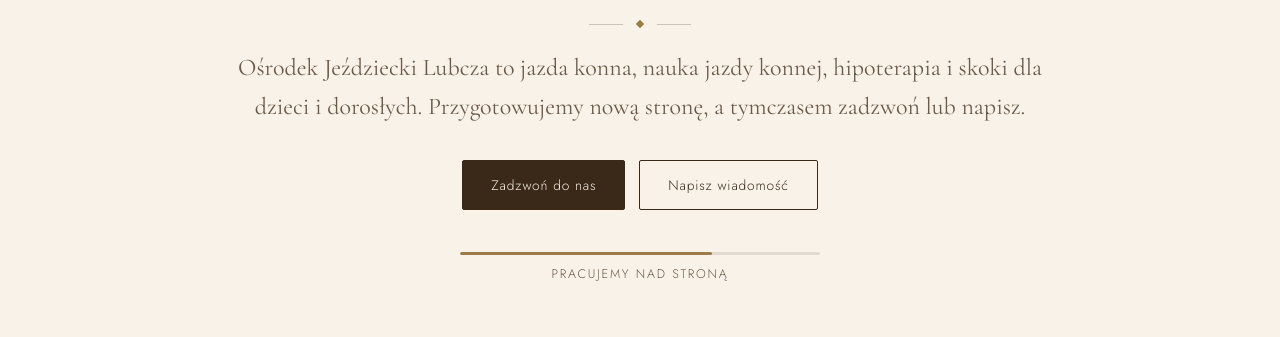
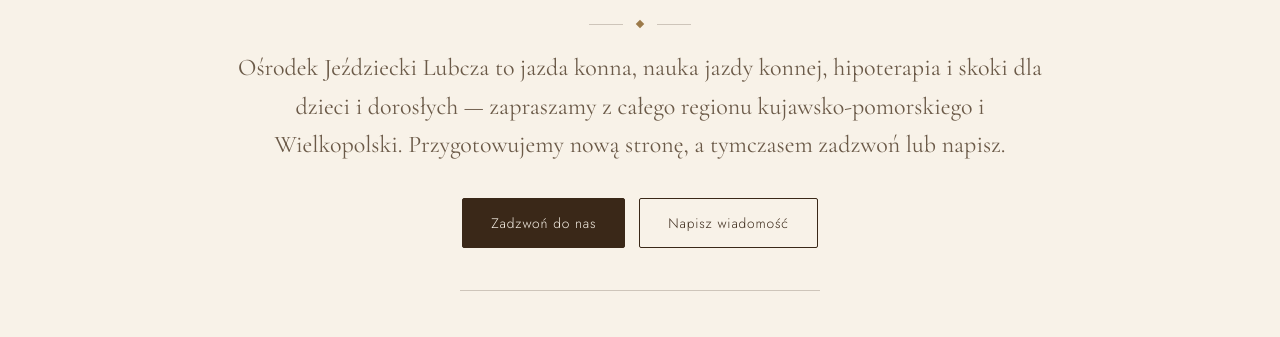
Before and after one commit to Matt199/lubcza-frontend, a plain HTML site: page index.html in a window 1280 px wide. Shown: the part 463-800 px from the top of the page. Drawn offline with nearby package versions, Linux system fonts and the light colour scheme.

Commit message:
remove progress bar

```diff
--- a/css/style.css
+++ b/css/style.css
@@ -46,10 +46,7 @@ h1{font-size:clamp(2.6rem,7vw,4.6rem);margin:20px 0 6px}
 .btn-primary:hover{background:var(--green-deep);border-color:var(--green-deep)}
 .btn-outline:hover{background:var(--ink);color:var(--cream)}
 
-.progress{max-width:360px;margin:42px auto 0}
-.bar{height:3px;background:var(--line-soft);border-radius:2px;overflow:hidden}
-.bar i{display:block;height:100%;width:70%;background:var(--bronze);border-radius:2px}
-.progress p{font-size:.78rem;letter-spacing:.14em;margin-top:10px;text-transform:uppercase}
+.rule{width:min(60%,360px);height:0;margin:42px auto 0;border:0;border-top:1px solid var(--line)}
 
 .soon{padding:10px 0 70px}
 .soon .eyebrow{display:block;text-align:center;margin-bottom:26px}
--- a/index.html
+++ b/index.html
@@ -37,15 +37,12 @@
       <h1>Strona w budowie</h1>
       <p class="eyebrow" style="margin-top:6px">JAZDA KONNA · LUBCZA · KUJAWSKO-POMORSKIE</p>
       <div class="divider"><span></span><i class="d"></i><span></span></div>
-      <p class="lead">Ośrodek Jeździecki Lubcza to jazda konna, nauka jazdy konnej, hipoterapia i skoki dla dzieci i dorosłych. Przygotowujemy nową stronę, a tymczasem zadzwoń lub napisz.</p>
+      <p class="lead">Ośrodek Jeździecki Lubcza to jazda konna, nauka jazdy konnej, hipoterapia i skoki dla dzieci i dorosłych — zapraszamy z całego regionu kujawsko-pomorskiego i Wielkopolski. Przygotowujemy nową stronę, a tymczasem zadzwoń lub napisz.</p>
       <div class="btns">
         <a href="tel:+48881452109" class="btn btn-primary">Zadzwoń do nas</a>
         <a href="mailto:m.kopacz199@gmail.com" class="btn btn-outline">Napisz wiadomość</a>
       </div>
-      <div class="progress" aria-hidden="true">
-        <div class="bar"><i></i></div>
-        <p>Pracujemy nad stroną</p>
-      </div>
+      <hr class="rule">
     </div>
   </section>
 
```
